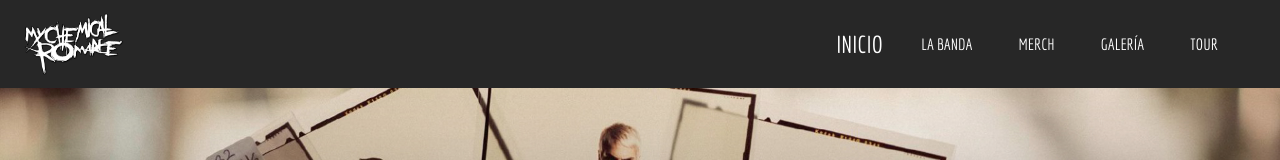
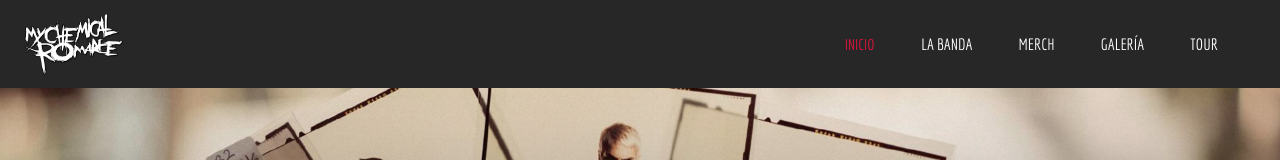
Before and after one commit to jd-paucar/Junior_Paucar-MCR_web, a website: page index.html in a window 1280 px wide. In both pictures the pointer is over the link "INICIO". Shown: the top 160 px of the page. Drawn offline with nearby package versions, Linux system fonts and the light colour scheme.

Commit message:
corregí el navbar

```diff
--- a/css/estilos.css
+++ b/css/estilos.css
@@ -22,10 +22,12 @@
     font-family: 'Economica';
     text-transform: uppercase;
     margin-right: 30px;
+    color: #fff;
 }
 
 .botonesNav:hover {
-    transform: scale(1.5);
+    transform: scale(0.95);
+    color: crimson !important
 }
 
 .navegadorEstilos {
--- /dev/null
+++ b/package.json
@@ -0,0 +1,6 @@
+{
+  "devDependencies": {
+    "node-sass": "^7.0.1",
+    "nodemon": "^2.0.16"
+  }
+}
```
Also changed, not shown: index.html (+5 -5 lines), sasstry/package.json (added, +11 -0 lines), 1 other file.
